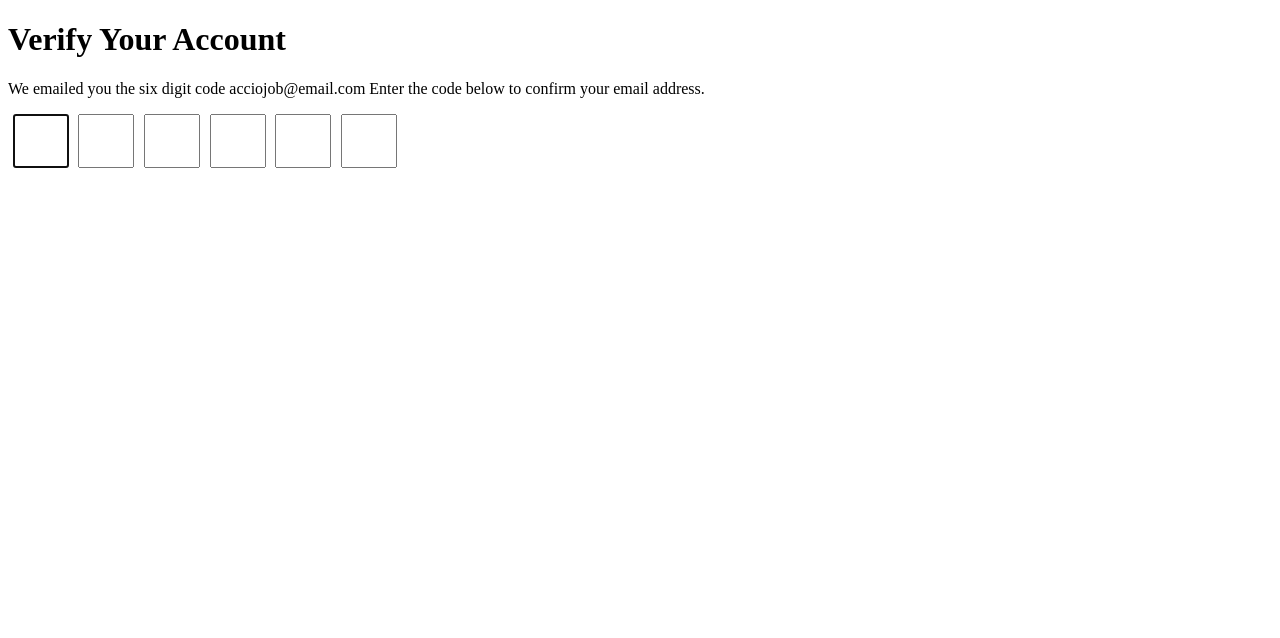
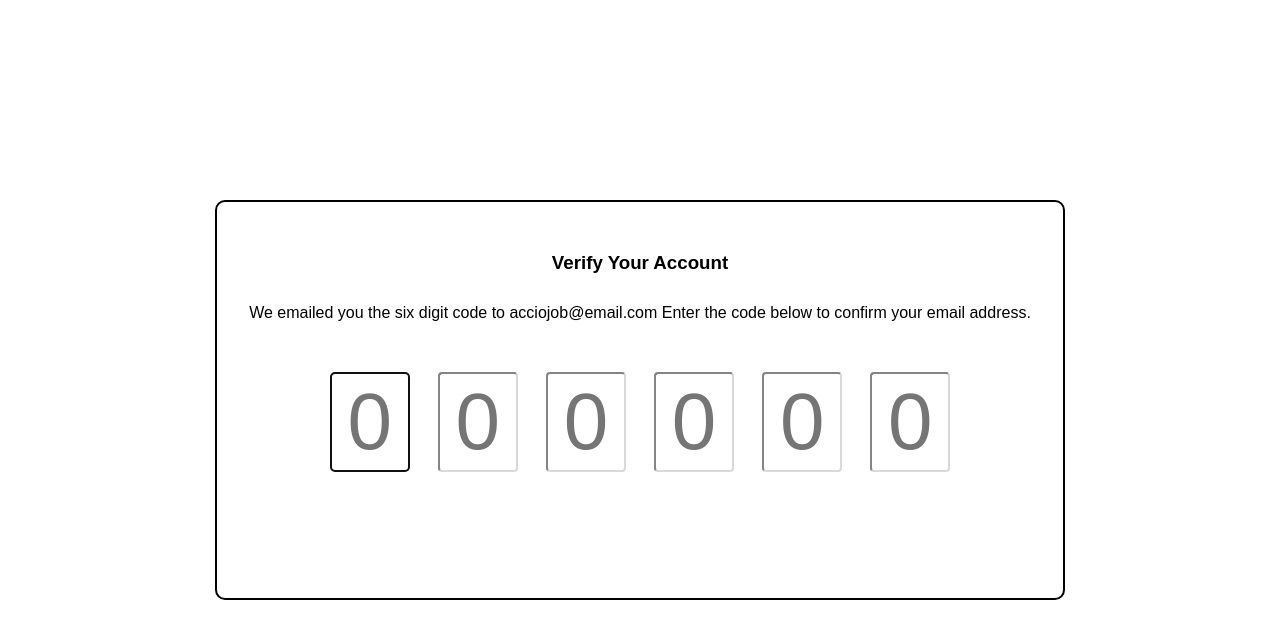
Before and after one commit to acciojob/OTP-HidekiMichi, a website: page main.html in a window 1280 px wide. Drawn offline with Linux system fonts and the light colour scheme.

Commit message:
created a submission

```diff
--- a/main.html
+++ b/main.html
@@ -8,16 +8,19 @@
 
 <body>
 	<!-- the entire body must be written by student -->
-	<h1 id="verification_heading">Verify Your Account</h1>
-    <p id="verification_subtext">We emailed you the six digit code acciojob@email.com Enter the code below to confirm your email address.</p>
-
-    <div class="code-container">
-        <input class="code" type="text" maxlength="1" id="code-1" autofocus>
-        <input class="code" type="text" maxlength="1" id="code-2">
-        <input class="code" type="text" maxlength="1" id="code-3">
-        <input class="code" type="text" maxlength="1" id="code-4">
-        <input class="code" type="text" maxlength="1" id="code-5">
-        <input class="code" type="text" maxlength="1" id="code-6">
+	<div class="wrapper">
+        <div class="container">
+            <h3 id="verification_heading">Verify Your Account</h3>
+            <p id="verification_subtext">We emailed you the six digit code to acciojob@email.com Enter the code below to confirm your email address.</p>
+            <div class="code-container">
+                <input type="text" class="code" id="code1" maxlength="1" placeholder="0">
+                <input type="text" class="code" id="code2" maxlength="1" placeholder="0">
+                <input type="text" class="code" id="code3" maxlength="1" placeholder="0">
+                <input type="text" class="code" id="code4" maxlength="1" placeholder="0">
+                <input type="text" class="code" id="code5" maxlength="1" placeholder="0">
+                <input type="text" class="code" id="code6" maxlength="1" placeholder="0">
+            </div>
+        </div>
     </div>
 
 
--- a/script.js
+++ b/script.js
@@ -1,20 +1,27 @@
 //your JS code here. If required.
-const codeInputs = document.querySelectorAll(".code");
+let inputs = document.querySelectorAll('.code');
 
-        codeInputs.forEach((input, index) => {
-            input.addEventListener("input", (event) => {
-                const inputValue = event.target.value;
+document.addEventListener('DOMContentLoaded', () => {
+    inputs[0].focus();
+});
 
-                if (inputValue.length === 1) {
-                    if (index < codeInputs.length - 1) {
-                        codeInputs[index + 1].focus();
-                    }
-                }
-            });
+inputs[0].addEventListener('input', function() {
+    if (inputs[0].value !== '') {
+        inputs[1].focus();
+    }
+});
 
-            input.addEventListener("keydown", (event) => {
-                if (event.key === "Backspace" && index > 0) {
-                    codeInputs[index - 1].focus();
-                }
-            });
-        });
+for (let i = 1; i < inputs.length - 1; i++) {
+    inputs[i].addEventListener('input', () => {
+        if (inputs[i].value !== '') {
+            inputs[i + 1].focus();
+        } else {
+            inputs[i - 1].focus();
+        }
+    });
+}
+inputs[inputs.length - 1].addEventListener('input', () => {
+    if (inputs[inputs.length - 1].value === '') {
+        inputs[inputs.length - 2].focus();
+    }
+});
--- a/styles.css
+++ b/styles.css
@@ -1,13 +1,52 @@
-/*  your css code here. If applicable */
+* {
+    padding: 0;
+    margin: 0;
+    box-sizing: border-box;
+    font-family: sans-serif;
+}
+
+.wrapper {
+    width: 100%;
+    height: 100vh;
+    display: flex;
+    justify-content: center;
+    align-items: center;
+}
+
+.container {
+    width: 850px;
+    height: 400px;
+    border: 2px solid black;
+    border-radius: 10px;
+    display: flex;
+    flex-direction: column;
+    align-items: center;
+}
+
+.container h3 {
+    margin-top: 50px;
+    margin-bottom: 30px;
+}
+
+.container p {
+    margin-bottom: 50px;
+}
 
 .code-container {
-            display: flex;
-        }
+    width: 80%;
+    display: flex;
+    justify-content: space-evenly;
+}
 
-        .code {
-            width: 2em;
-            height: 2em;
-            font-size: 1.5em;
-            text-align: center;
-            margin: 0 0.2em;
-        }
+.code-container input {
+    height: 100px;
+    width: 80px;
+    border-radius: 4px;
+    border-color: rgb(217, 217, 217);
+    font-size: 80px;
+    text-align: center;
+}
+
+.code-container input::placeholder {
+    font-size: 80px;
+}
```
